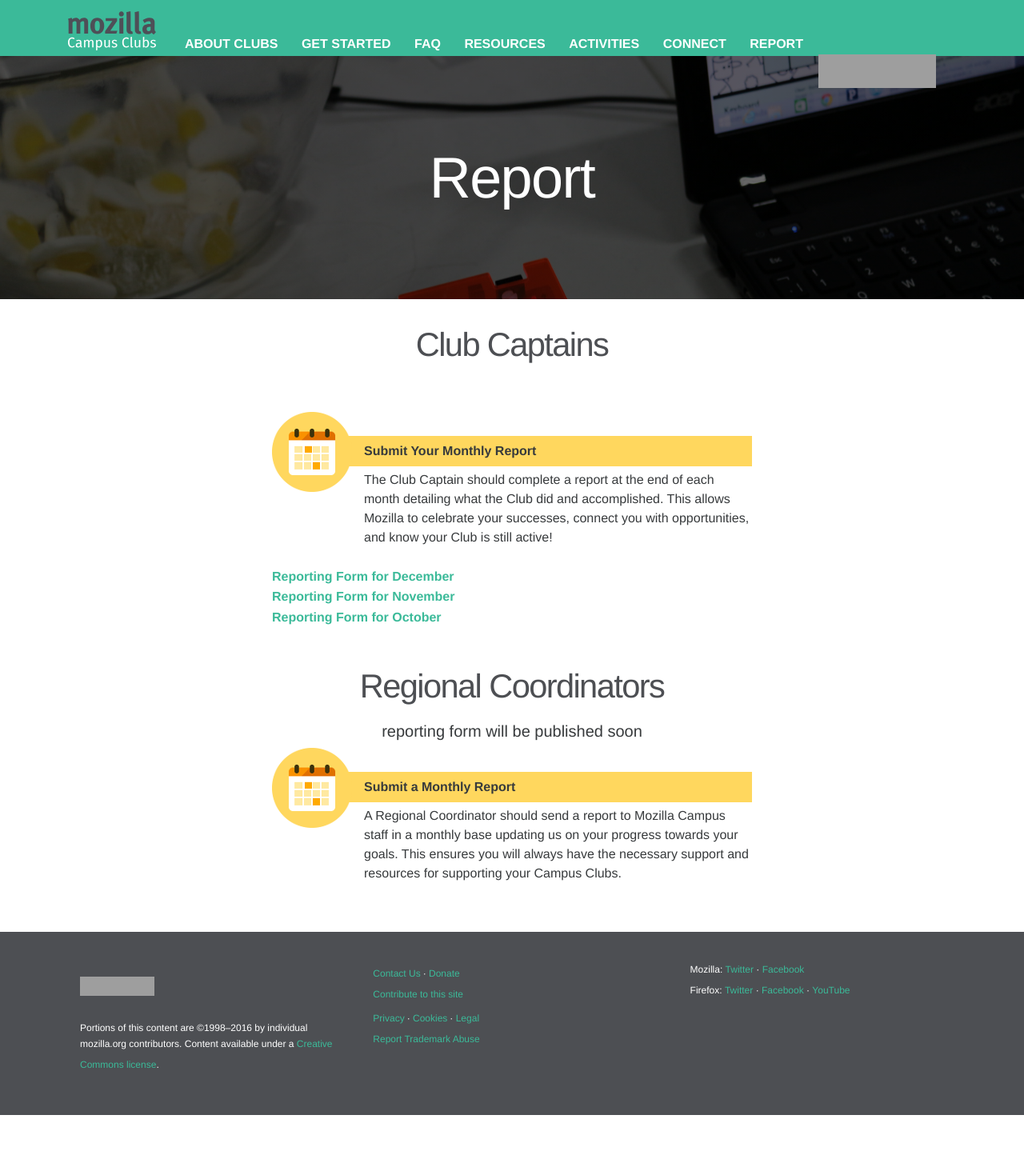
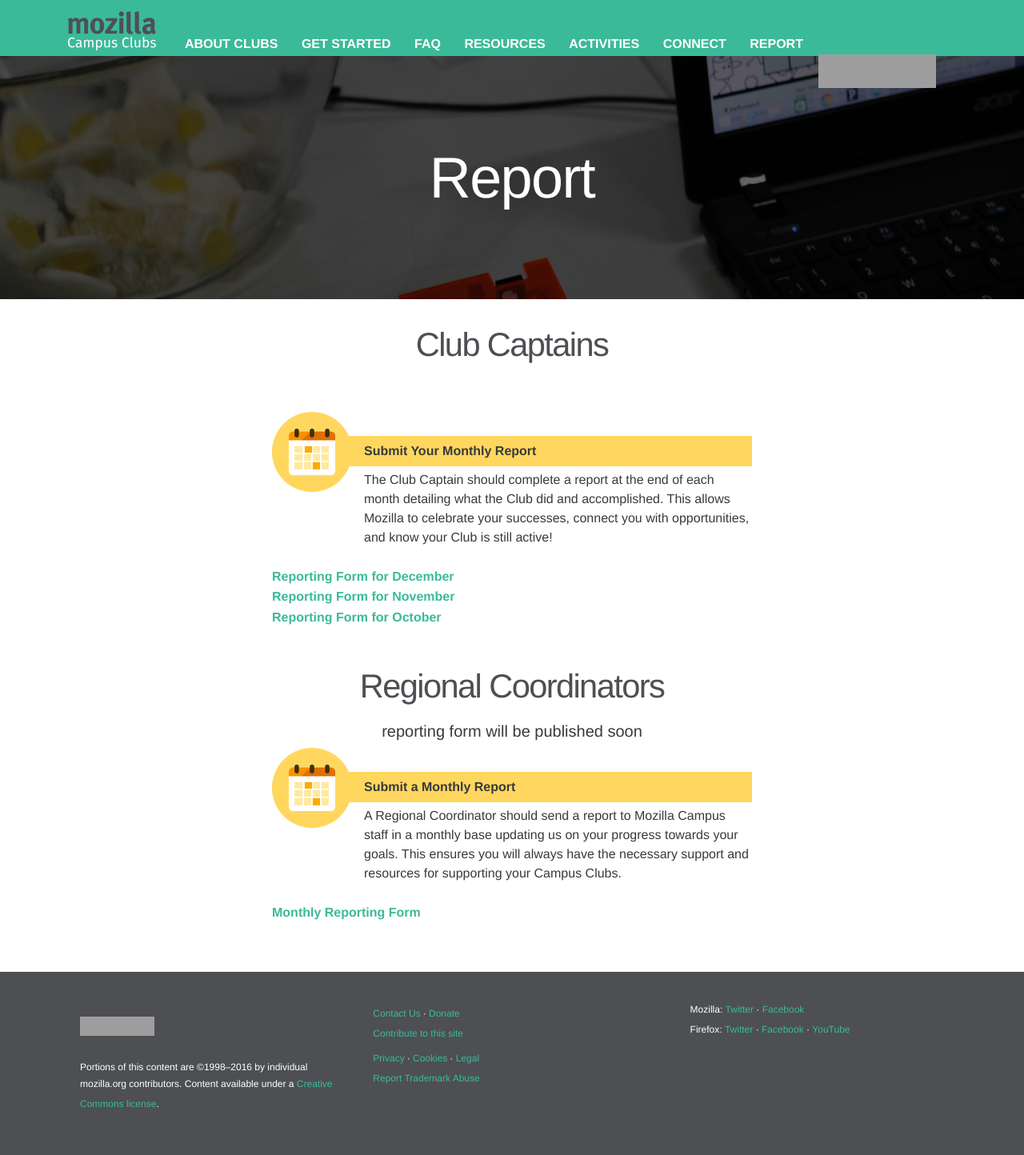
Before and after one commit to mozilla/mozilla-campus-clubs, a Jekyll site: the page built from _pages/report.md, in a window 1280 px wide. Shown: the whole page at 80% size. Built offline with Jekyll 4.4.1, drawn with Linux system fonts in a browser that asks for light colours; some web fonts are replaced; before the commit the page ends 1394 px from its top, so only the background shows below that; grey boxes are pictures that could not be loaded.

Commit message:
Add reporting form for RCs

```diff
--- a/_pages/report.md
+++ b/_pages/report.md
@@ -41,6 +41,10 @@ ref: resources
   <img src="/static/img/calendar.png" alt="">
   <div class="head-link">Submit a Monthly Report</div>
   <span>A Regional Coordinator should send a report to Mozilla Campus staff in a monthly base updating us on your progress towards your goals. This ensures you will always have the necessary support and resources for supporting your Campus Clubs.
+  <br>
+  <br>
+  <a href="https://docs.google.com/a/mozilla.com/forms/d/e/1FAIpQLSevdbIqzKMEQRjIpcBzUcHeKqVEfjkWXJdioXXXd4Hload02g/viewform">Monthly Reporting Form</a>
+  <br>
   </span>
 </div>
 {: .clear}
```
